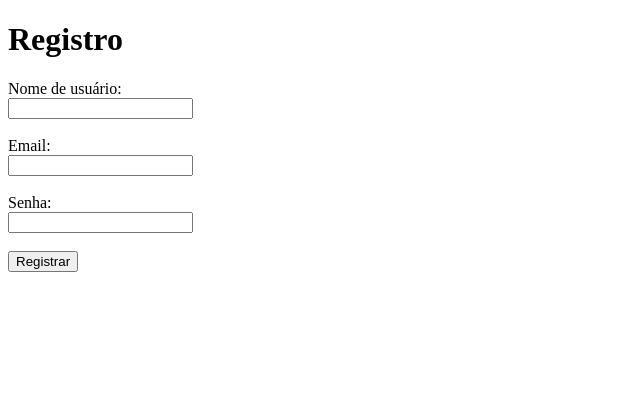
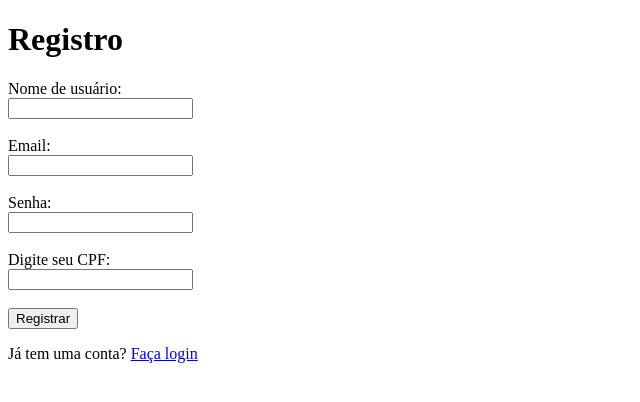
Before and after one commit to EnzoABarros/pentatonica, a PHP site: page /register.php in a window 1280 px wide. Shown: the top 402 px of the page, without its empty margins (0-640 px from the left). Run offline with PHP 8.4, Linux system fonts and the light colour scheme.

Commit message:
Registro maiorzin

```diff
--- a/projeto/pentatonica.sql
+++ b/projeto/pentatonica.sql
@@ -8,6 +8,7 @@ CREATE TABLE IF NOT EXISTS tb_cliente (
 	cpf VARCHAR(20) NOT NULL,
 	gênero VARCHAR(30) NOT NULL,
 	data_nasc DATE NOT NULL
+	email VARCHAR(50) NOT NULL,
 );
 
 CREATE TABLE IF NOT EXISTS tb_lojista (
--- a/projeto/register.php
+++ b/projeto/register.php
@@ -3,6 +3,7 @@
 <head>
     <meta charset="UTF-8">
     <meta name="viewport" content="width=device-width, initial-scale=1.0">
+    <link rel="stylesheet" href="style.css">
     <title>Pentatonica</title>
 </head>
 <body>
@@ -17,7 +18,28 @@
         <label for="password">Senha:</label><br>
         <input type="password" id="password" name="password" required><br><br>
 
+        <label for="cpf">Digite seu CPF:</label><br>
+        <input type="cpf" id="cpf" name="cpf" required><br><br>
+
         <input type="submit" value="Registrar">
     </form>
+
+    <p>Já tem uma conta? <a href="login.php">Faça login</a></p>
+
+    <script>
+        document.getElementById('cpf').addEventListener('input', function (e) {
+            let value = e.target.value.replace(/\D/g, '');
+            if (value.length > 11) {
+                value = value.slice(0, 11);
+            }
+            if (value.length > 3) {
+                value = value.replace(/(\d{3})(\d)/, '$1.$2');
+            }
+            if (value.length > 6) {
+                value = value.replace(/(\d{3})\.(\d{3})(\d)/, '$1.$2-$3');
+            }
+            e.target.value = value;
+        });
+    </script>
 </body>
 </html>
```
